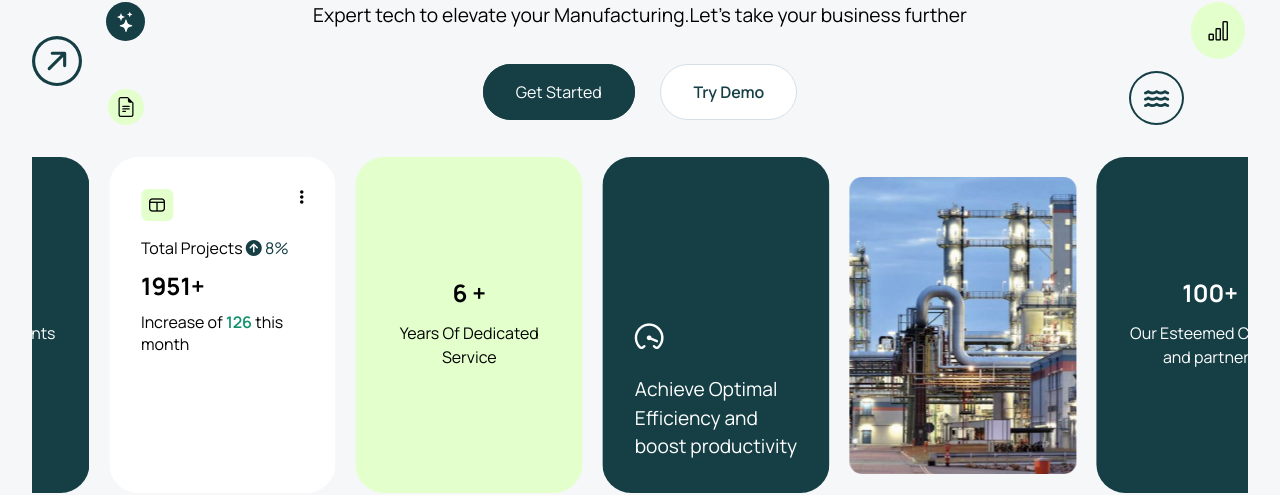
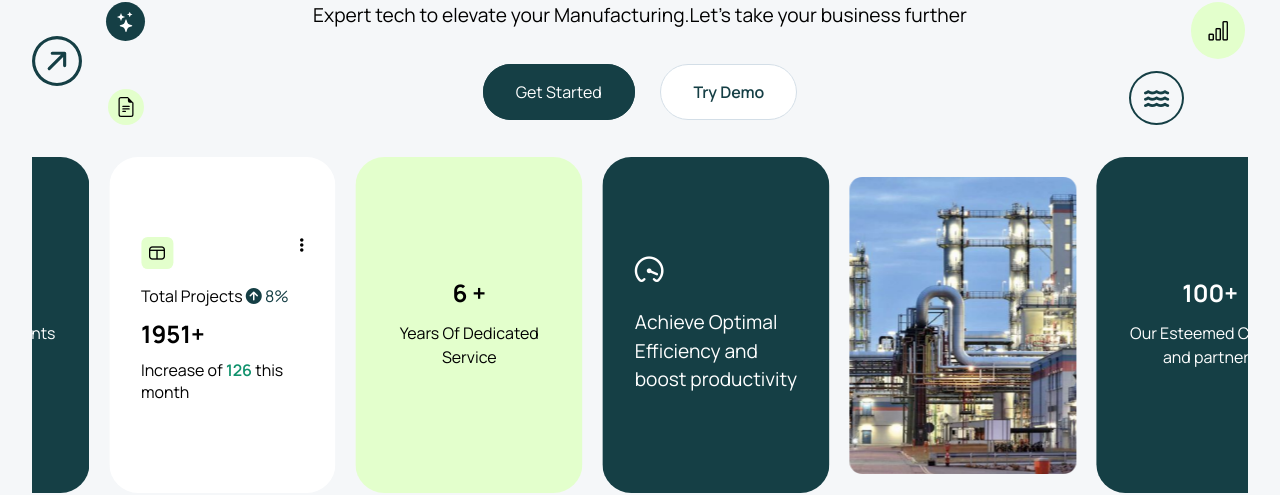
Before and after one commit to nithish2605/manufacturing-landing-page, a plain HTML site: page index.html in a window 1280 px wide. Shown: the part 309-804 px from the top of the page. Drawn offline with nearby package versions, Linux system fonts and the light colour scheme.

Commit message:
alignment fix in card page

```diff
--- a/css/common.css
+++ b/css/common.css
@@ -221,6 +221,9 @@ header{
     padding: 2rem;
     border-radius: 1.8rem;
     height: 21rem;
+    display: flex;
+    flex-direction: column;
+    justify-content: center;
 }
 .overview-2 .content{
     text-align: left;
@@ -251,7 +254,7 @@ header{
     border-radius: 1.8rem;
     font-size: 1.2rem;
     display: flex;
-    align-items: end;
+    align-items: center;
     justify-content: center;
     line-height: 1.8rem;
     text-align: left;
```
